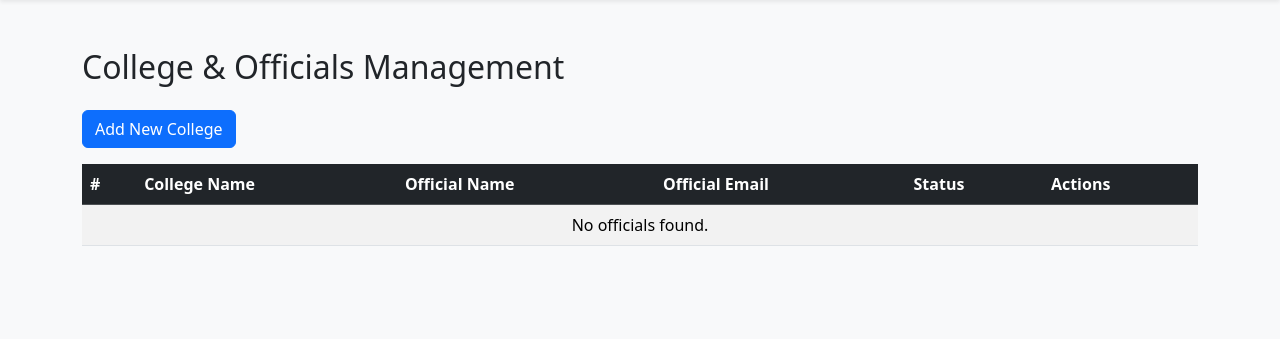
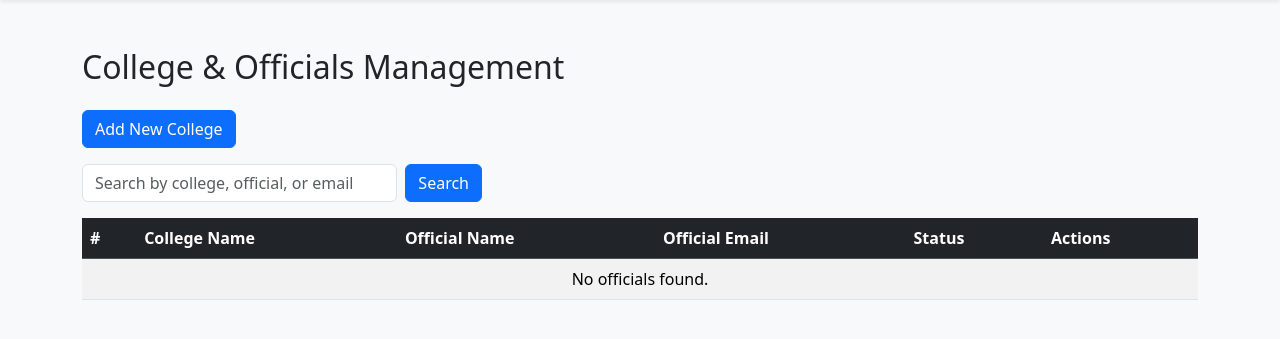
Before and after one commit to shubhams-btes/ScholarshipApp, a Django app: page /admin_panel/colleges/ in a window 1280 px wide. Shown: the part 56-395 px from the top of the page. Run offline with Django 5.2, Linux system fonts and the light colour scheme; the visitor is signed in with stand-in values (Sample User, id 1); data that the repository does not hold is empty.

Commit message:
Bug Fixed with ID 41208

```diff
--- a/admin_panel/templates/admin_panel/college_management.html
+++ b/admin_panel/templates/admin_panel/college_management.html
@@ -56,7 +56,11 @@
     {% endif %}
 
     <a href="{% url 'add_college' %}" class="btn btn-primary mb-3">Add New College</a>
-
+    <form method="get" class="mb-3 d-flex" style="max-width: 400px;">
+    <input type="text" name="q" class="form-control me-2" placeholder="Search by college, official, or email"
+           value="{{ request.GET.q }}">
+    <button type="submit" class="btn btn-primary">Search</button>
+</form>
     <table class="table table-striped table-hover">
         <thead class="table-dark">
             <tr>
--- a/admin_panel/views.py
+++ b/admin_panel/views.py
@@ -23,7 +23,7 @@ from django.utils.dateparse import parse_date
 from django.utils import timezone
 from datetime import datetime
 import os
-
+from django.db.models import Q
 # -----------------------------
 # Decorators
 # -----------------------------
@@ -96,29 +96,62 @@ def dashboard(request):
 # -----------------------------
 @superuser_required
 def college_management(request):
-    # Fetch all colleges
-    colleges = College.objects.all().order_by('name')
+    q = request.GET.get("q", "").strip().lower()
 
-    # Prepare a flattened list: each official gets a row, or a placeholder if none
+    colleges = College.objects.all().order_by("name")
+
+    # If empty search, skip filtering entirely
+    if q:
+        matched_colleges = set()
+
+        # 1. Match by college name
+        for college in colleges:
+            if q in college.name.lower():
+                matched_colleges.add(college)
+
+        # 2. Match by official name or email
+        for college in colleges:
+            for off in college.officials.all():
+                if (
+                    off.name and q in off.name.lower()
+                ) or (
+                    off.email and q in off.email.lower()
+                ):
+                    matched_colleges.add(college)
+
+        # Convert the set back to a list
+        colleges = list(matched_colleges)
+        colleges.sort(key=lambda c: c.name.lower())
+
+    # Now flatten for display
     officials_list = []
     for college in colleges:
-        college_officials = college.officials.all().order_by('name')
-        if college_officials.exists():
-            for official in college_officials:
-                officials_list.append(official)
+        officials = college.officials.all().order_by("name")
+
+        if q:
+            officials = [o for o in officials if (
+                (o.name and q in o.name.lower()) or
+                (o.email and q in o.email.lower())
+            )]
+
+        if officials:
+            officials_list.extend(officials)
         else:
-            # Create a dummy object with empty fields for display
+            # Dummy entry
             class DummyOfficial:
                 def __init__(self, college):
                     self.college = college
                     self.name = None
                     self.email = None
                     self.is_active = None
-                    self.id = None  # so template won't break
+                    self.id = None
 
             officials_list.append(DummyOfficial(college))
 
-    return render(request, 'admin_panel/college_management.html', {'officials': officials_list})
+    return render(request, 'admin_panel/college_management.html', {
+        'officials': officials_list
+    })
+
 
 
 
```
